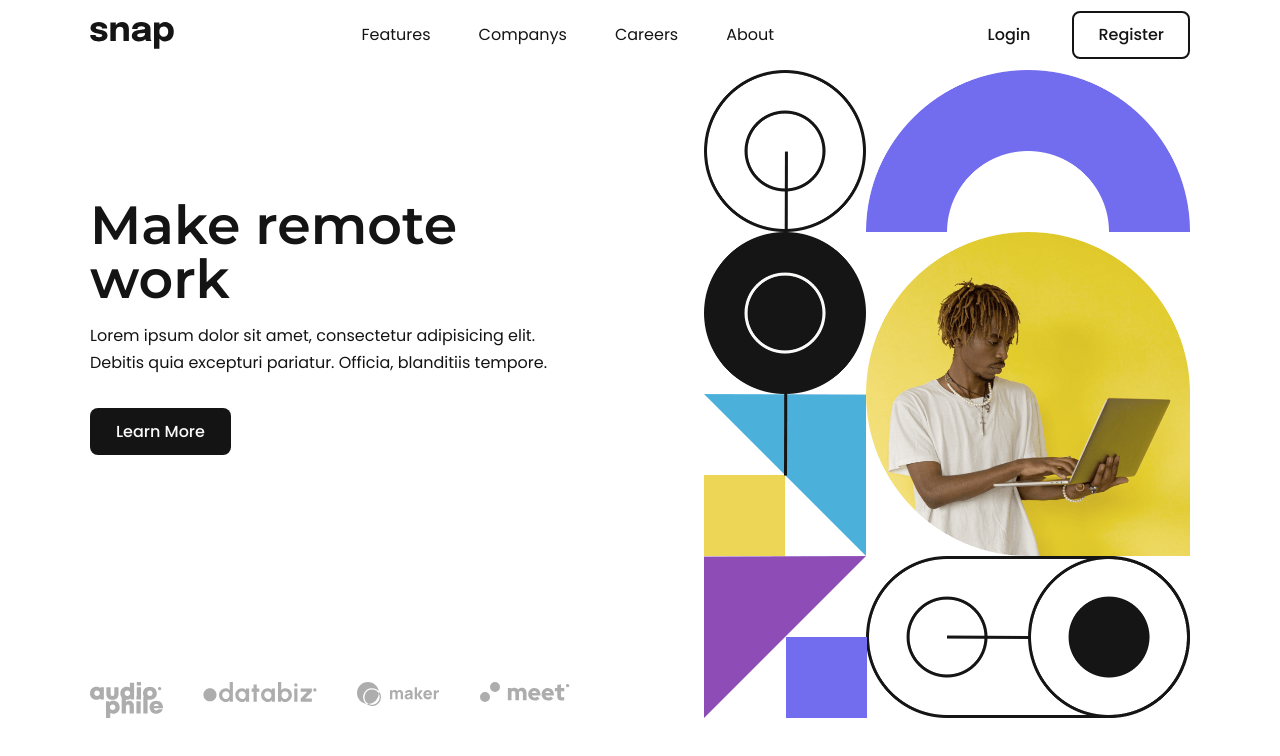
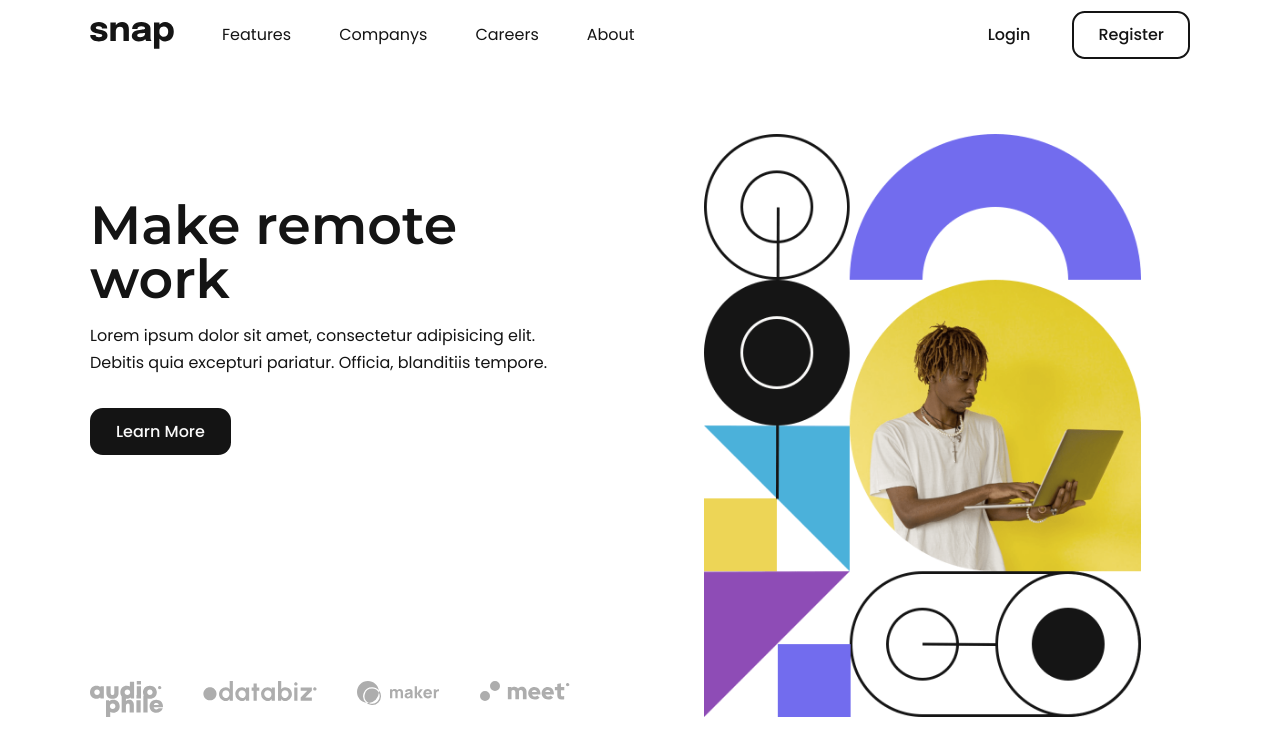
Before and after one commit to Meqdad-Moradi/snap, a React (Create React App) app: page / in a window 1280 px wide. Shown: the top 756 px of the page. Built offline with nearby package versions, Linux system fonts and the light colour scheme.

Commit message:
desktop design finished

```diff
--- a/src/assets/style/_main.scss
+++ b/src/assets/style/_main.scss
@@ -20,9 +20,9 @@
    .container {
       display: flex;
       flex-direction: row;
-      justify-content: space-between;
       align-items: center;
       min-height: inherit;
+      gap: 3em;
    }
 
    .primary-nav {
@@ -44,6 +44,7 @@
    .buttons {
       display: flex;
       gap: 1em;
+      margin-left: auto;
    }
 }
 
@@ -69,6 +70,13 @@
       }
    }
 
+   .even-col:nth-child(2) {
+      padding-top: 4em;
+      img {
+         max-width: 90%;
+      }
+   }
+
    .icons {
       margin-top: auto;
       display: grid;
--- a/src/assets/style/style.css
+++ b/src/assets/style/style.css
@@ -79,7 +79,7 @@ footer {
   text-transform: capitalize;
   background-color: hsl(0deg, 0%, 8%);
   color: hsl(0deg, 0%, 98%);
-  border-radius: 0.5em;
+  border-radius: 0.8em;
   border: 2px solid transparent;
   font-weight: 500;
   cursor: pointer;
@@ -137,9 +137,9 @@ footer {
 .header .container {
   display: flex;
   flex-direction: row;
-  justify-content: space-between;
   align-items: center;
   min-height: inherit;
+  gap: 3em;
 }
 .header .primary-nav .nav-list {
   display: flex;
@@ -154,6 +154,7 @@ footer {
 .header .buttons {
   display: flex;
   gap: 1em;
+  margin-left: auto;
 }
 
 .showcase .container {
@@ -174,6 +175,12 @@ footer {
   font-size: clamp(3rem, 4.2vw, 5rem);
   font-weight: 700;
 }
+.showcase .even-col:nth-child(2) {
+  padding-top: 4em;
+}
+.showcase .even-col:nth-child(2) img {
+  max-width: 90%;
+}
 .showcase .icons {
   margin-top: auto;
   display: grid;
--- a/src/assets/style/style.scss
+++ b/src/assets/style/style.scss
@@ -81,7 +81,7 @@ footer {
    text-transform: capitalize;
    background-color: $dark;
    color: $white;
-   border-radius: 0.5em;
+   border-radius: .8em;
    border: 2px solid transparent;
    font-weight: 500;
    cursor: pointer;
```
Also changed, not shown: 1 other file (tests, documents, lock files or other folders).
